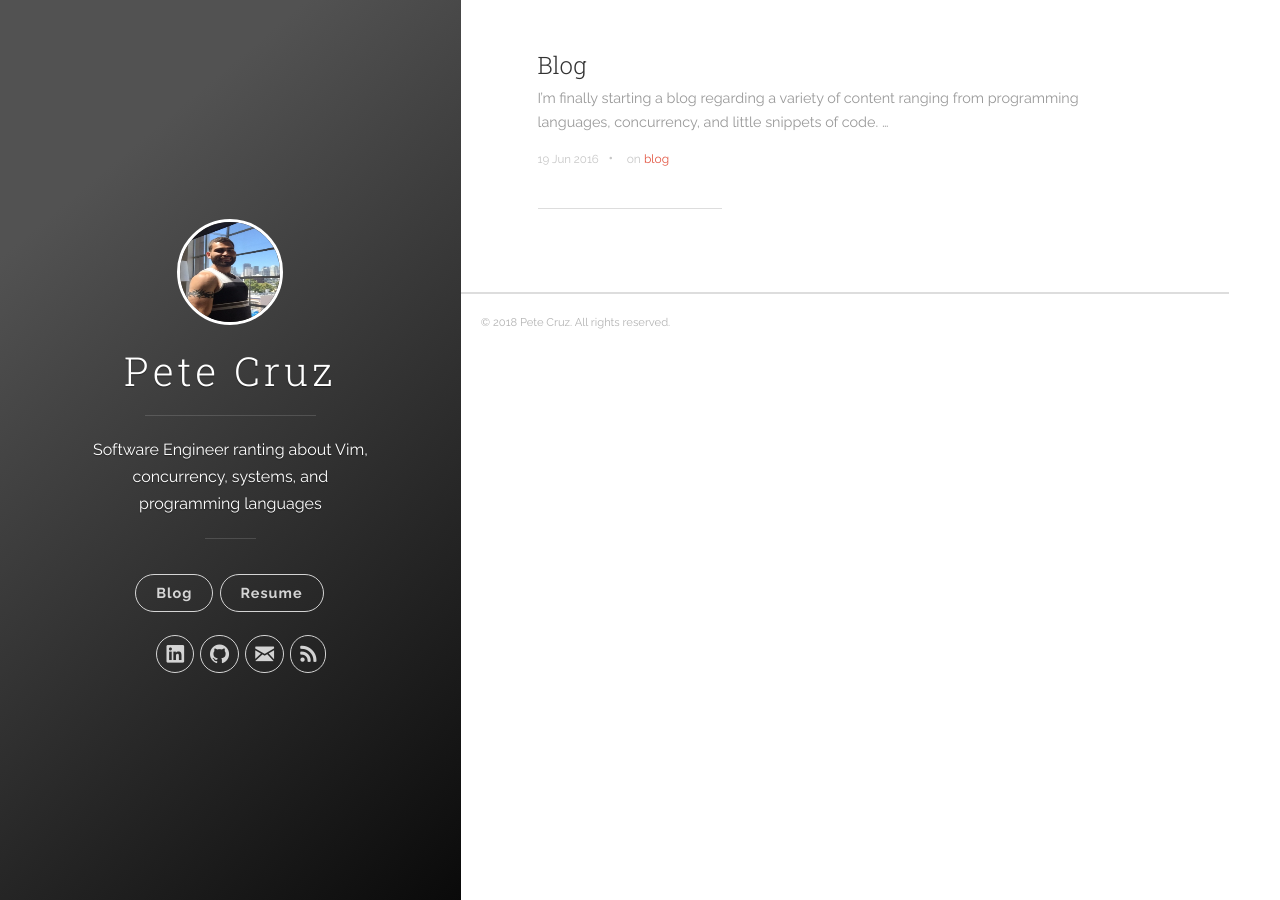
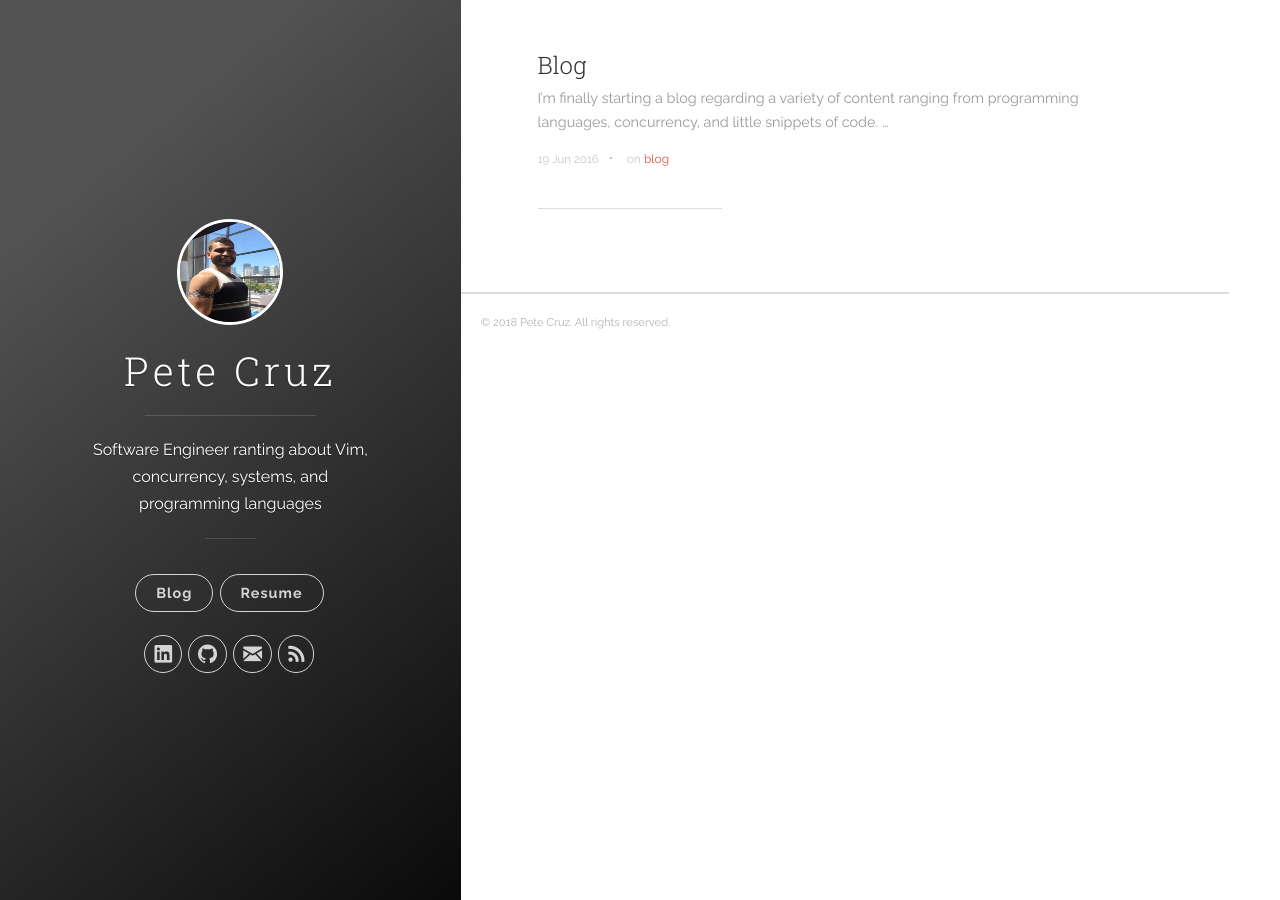
Before and after one commit to Petesta/petesta.github.io, a Jekyll site: the page built from index.html, in a window 1280 px wide. Built offline with Jekyll 4.4.1, drawn with Linux system fonts in a browser that asks for light colours; nearby versions of some CDN libraries; the list of posts is cut into pages by our own code.

Commit message:
Remove navigation--social margin-left attribute.

```diff
--- a/css/uno.css
+++ b/css/uno.css
@@ -1793,10 +1793,6 @@ nav {
   color: #FFF;
   border-color: #FFF;
   opacity: 1;
-}
-
-.navigation--social {
-  margin-left: 1.5em;
 }
 
 .navigation--social a {
```
